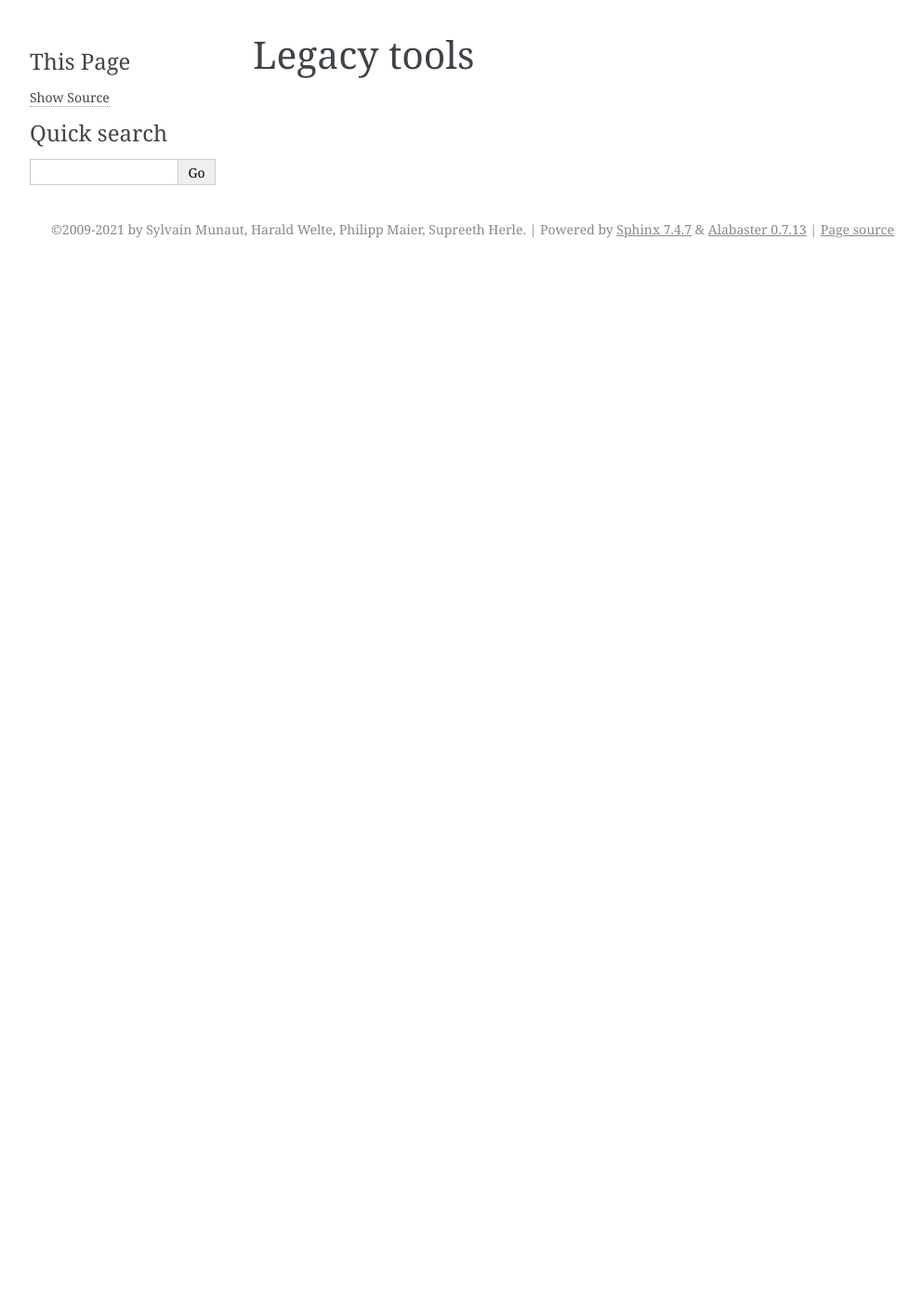
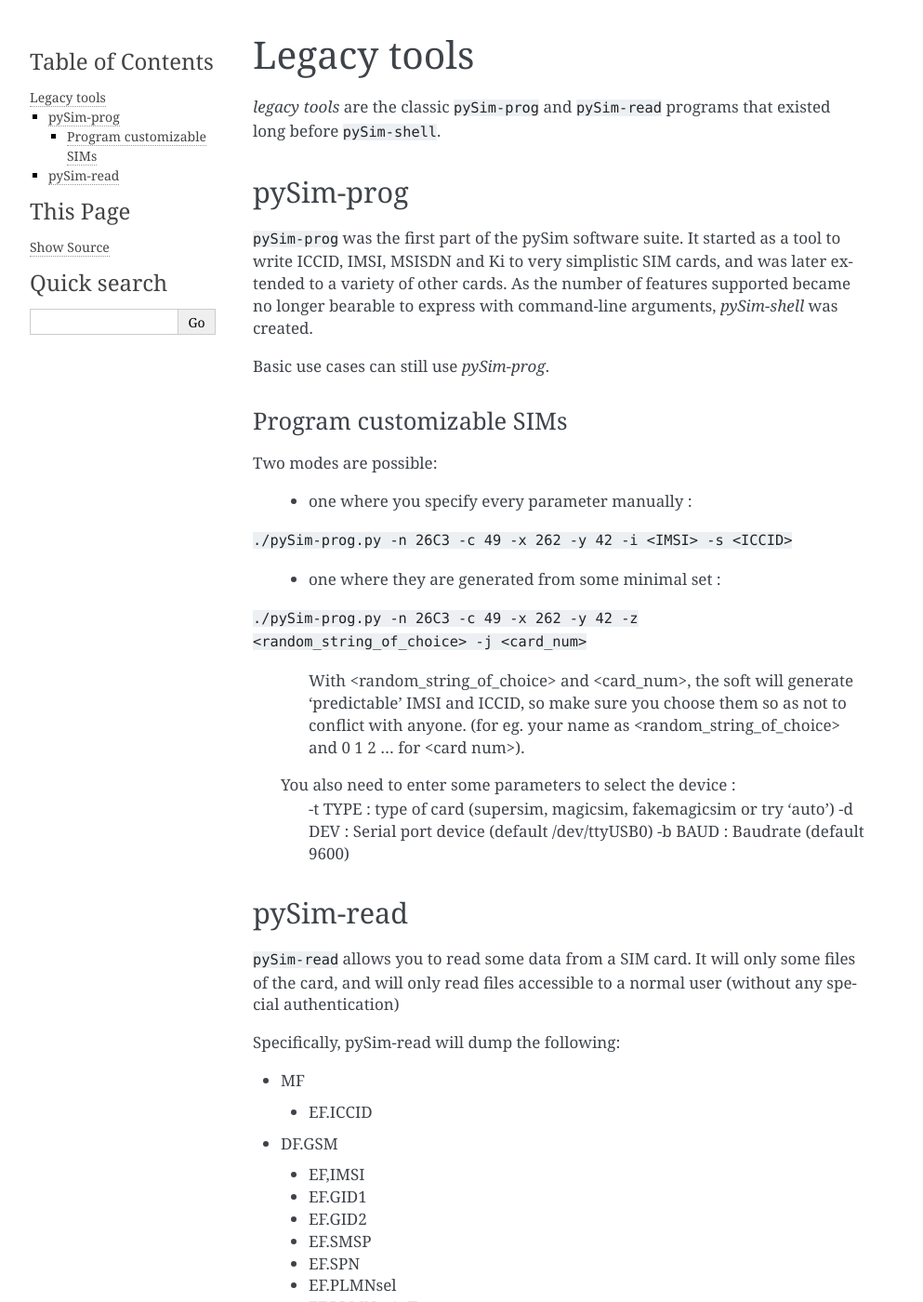
Before and after one commit to osmocom/pysim, a Sphinx documentation site: the page built from docs/legacy.rst, in a window 1280 px wide and 1400 px high. Shown: the whole window at 93% size, without its empty margins (148-1141 px from the left). Built offline with Sphinx 7.4.7, drawn with Linux system fonts in a browser that asks for light colours; some of the changed text lies outside the part shown.

Commit message:
docs: Documentation for classic pySim-{prog,read} tools
Particularly the documentation for pySim-prog is far from being
complete, but it's a start.

Change-Id: Ic1932e62a5d7cf33e0dd74cb071cfa7f27c6e497

```diff
--- a/docs/legacy.rst
+++ b/docs/legacy.rst
@@ -1,2 +1,101 @@
 Legacy tools
 ============
+
+*legacy tools* are the classic ``pySim-prog`` and ``pySim-read`` programs that
+existed long before ``pySim-shell``.
+
+pySim-prog
+----------
+
+``pySim-prog`` was the first part of the pySim software suite.  It started as
+a tool to write ICCID, IMSI, MSISDN and Ki to very simplistic SIM cards, and
+was later extended to a variety of other cards.  As the number of features supported
+became no longer bearable to express with command-line arguments, `pySim-shell` was
+created.
+
+Basic use cases can still use `pySim-prog`.
+
+Program customizable SIMs
+~~~~~~~~~~~~~~~~~~~~~~~~~
+Two modes are possible:
+
+  - one where you specify every parameter manually :
+
+``./pySim-prog.py -n 26C3 -c 49 -x 262 -y 42 -i <IMSI> -s <ICCID>``
+
+
+  - one where they are generated from some minimal set :
+
+``./pySim-prog.py -n 26C3 -c 49 -x 262 -y 42 -z <random_string_of_choice> -j <card_num>``
+
+    With <random_string_of_choice> and <card_num>, the soft will generate
+    'predictable' IMSI and ICCID, so make sure you choose them so as not to
+    conflict with anyone. (for eg. your name as <random_string_of_choice> and
+    0 1 2 ... for <card num>).
+
+  You also need to enter some parameters to select the device :
+   -t TYPE : type of card (supersim, magicsim, fakemagicsim or try 'auto')
+   -d DEV  : Serial port device (default /dev/ttyUSB0)
+   -b BAUD : Baudrate (default 9600)
+
+
+pySim-read
+----------
+
+``pySim-read`` allows you to read some data from a SIM card.  It will only some files
+of the card, and will only read files accessible to a normal user (without any special authentication)
+
+Specifically, pySim-read will dump the following:
+
+* MF
+
+ * EF.ICCID
+
+* DF.GSM
+
+ * EF,IMSI
+ * EF.GID1
+ * EF.GID2
+ * EF.SMSP
+ * EF.SPN
+ * EF.PLMNsel
+ * EF.PLMNwAcT
+ * EF.OPLMNwAcT
+ * EF.HPLMNAcT
+ * EF.ACC
+ * EF.MSISDN
+ * EF.AD
+ * EF.SST
+
+* ADF.USIM
+
+ * EF.EHPLMN
+ * EF.UST
+ * EF.ePDGId
+ * EF.ePDGSelection
+
+* ADF.ISIM
+
+ * EF.PCSCF
+ * EF.DOMAIN
+ * EF.IMPI
+ * EF.IMPU
+ * EF.UICCIARI
+ * EF.IST
+
+
+::
+
+  Usage: pySim-read.py [options]
+
+  Options:
+    -h, --help            show this help message and exit
+    -d DEV, --device=DEV  Serial Device for SIM access [default: /dev/ttyUSB0]
+    -b BAUD, --baud=BAUD  Baudrate used for SIM access [default: 9600]
+    -p PCSC, --pcsc-device=PCSC
+                          Which PC/SC reader number for SIM access
+    --modem-device=DEV    Serial port of modem for Generic SIM Access (3GPP TS
+                          27.007)
+    --modem-baud=BAUD     Baudrate used for modem's port [default: 115200]
+    --osmocon=PATH        Socket path for Calypso (e.g. Motorola C1XX) based
+                          reader (via OsmocomBB)
```
